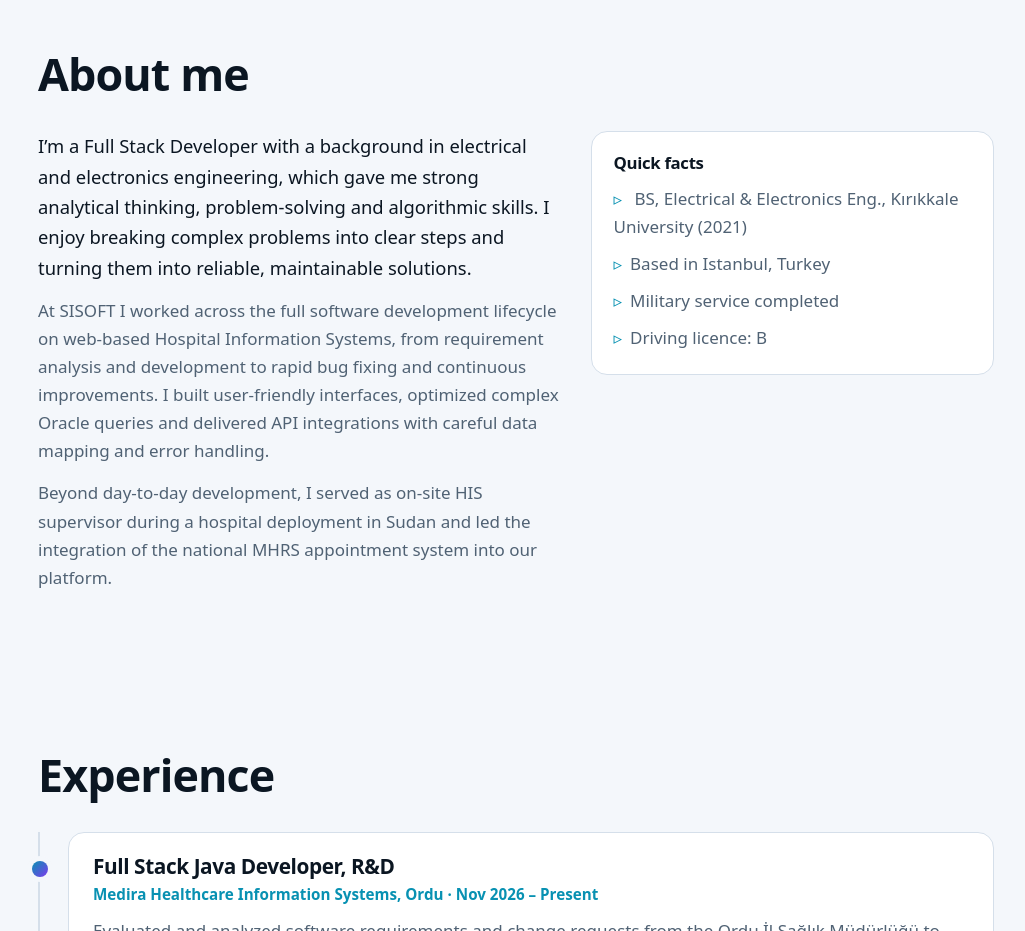
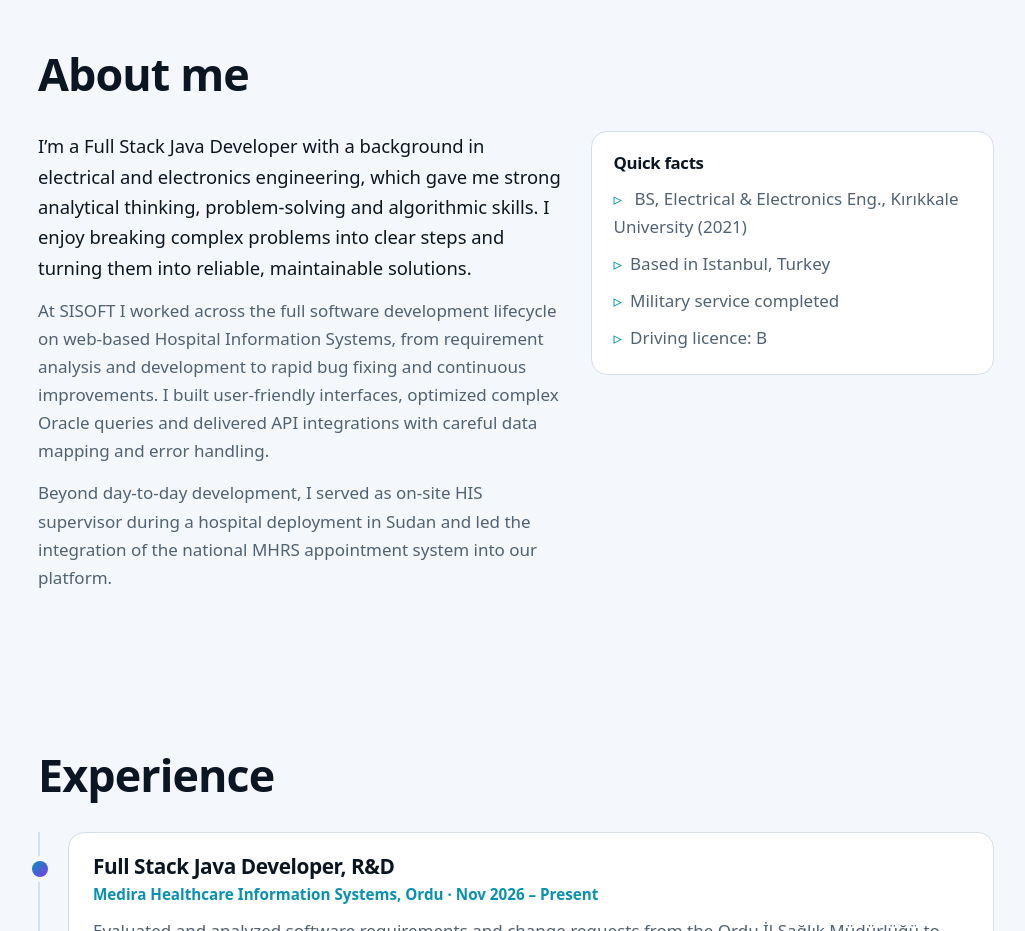
Before and after one commit to yilmazenesriza/yilmazenesriza.github.io, a plain HTML site: page index.html in a window 1280 px wide. Shown: the part 1020-1951 px from the top of the page, without its empty margins (124-1149 px from the left). Drawn offline with Linux system fonts and the light colour scheme.

Commit message:
Update job title to Full Stack Java Developer

```diff
--- a/index.html
+++ b/index.html
@@ -534,7 +534,7 @@
           <div class="about rv">
             <div>
               <p>
-                I’m a Full Stack Developer with a background in electrical and
+                I’m a Full Stack Java Developer with a background in electrical and
                 electronics engineering, which gave me strong analytical
                 thinking, problem-solving and algorithmic skills. I enjoy
                 breaking complex problems into clear steps and turning them into
```
